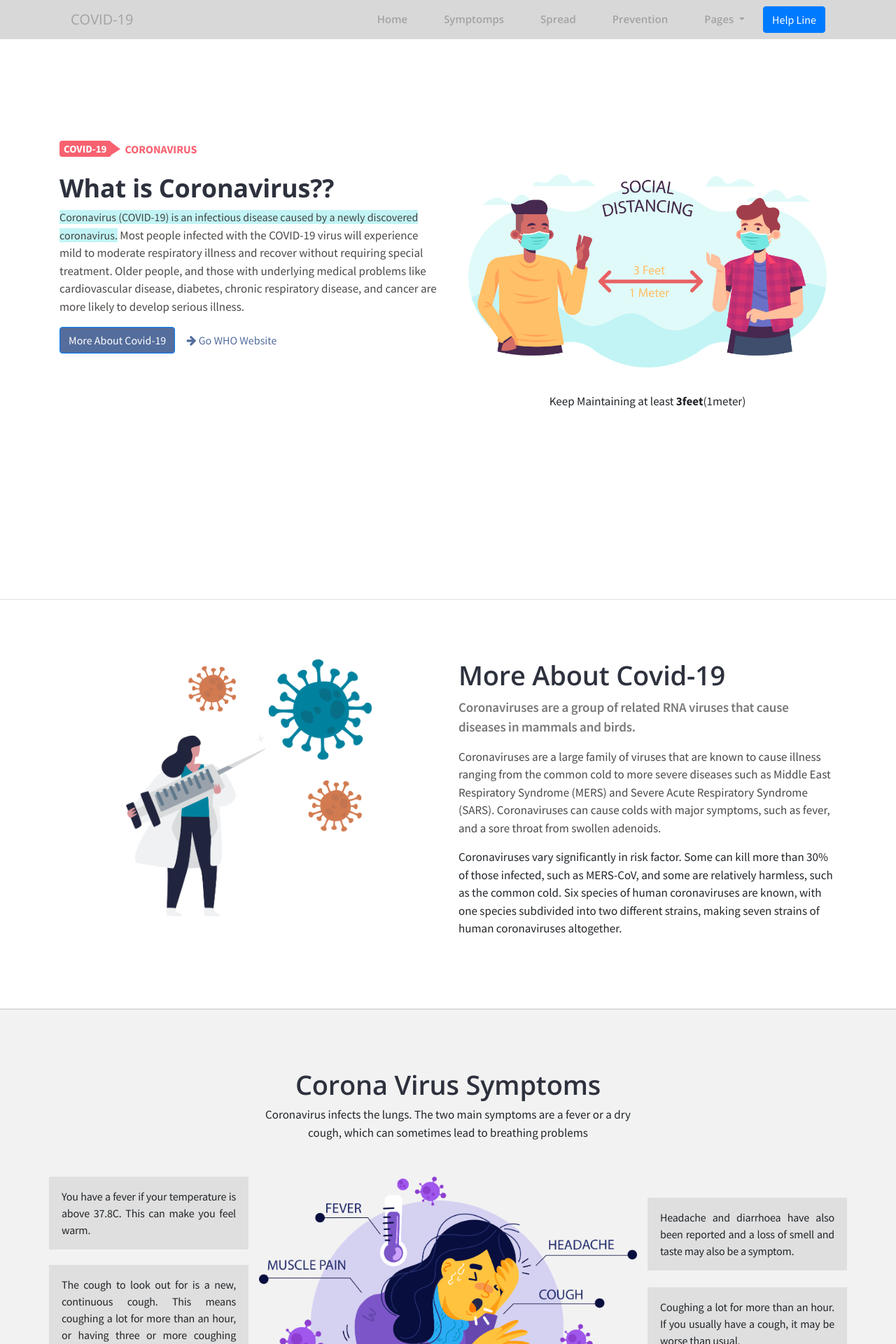
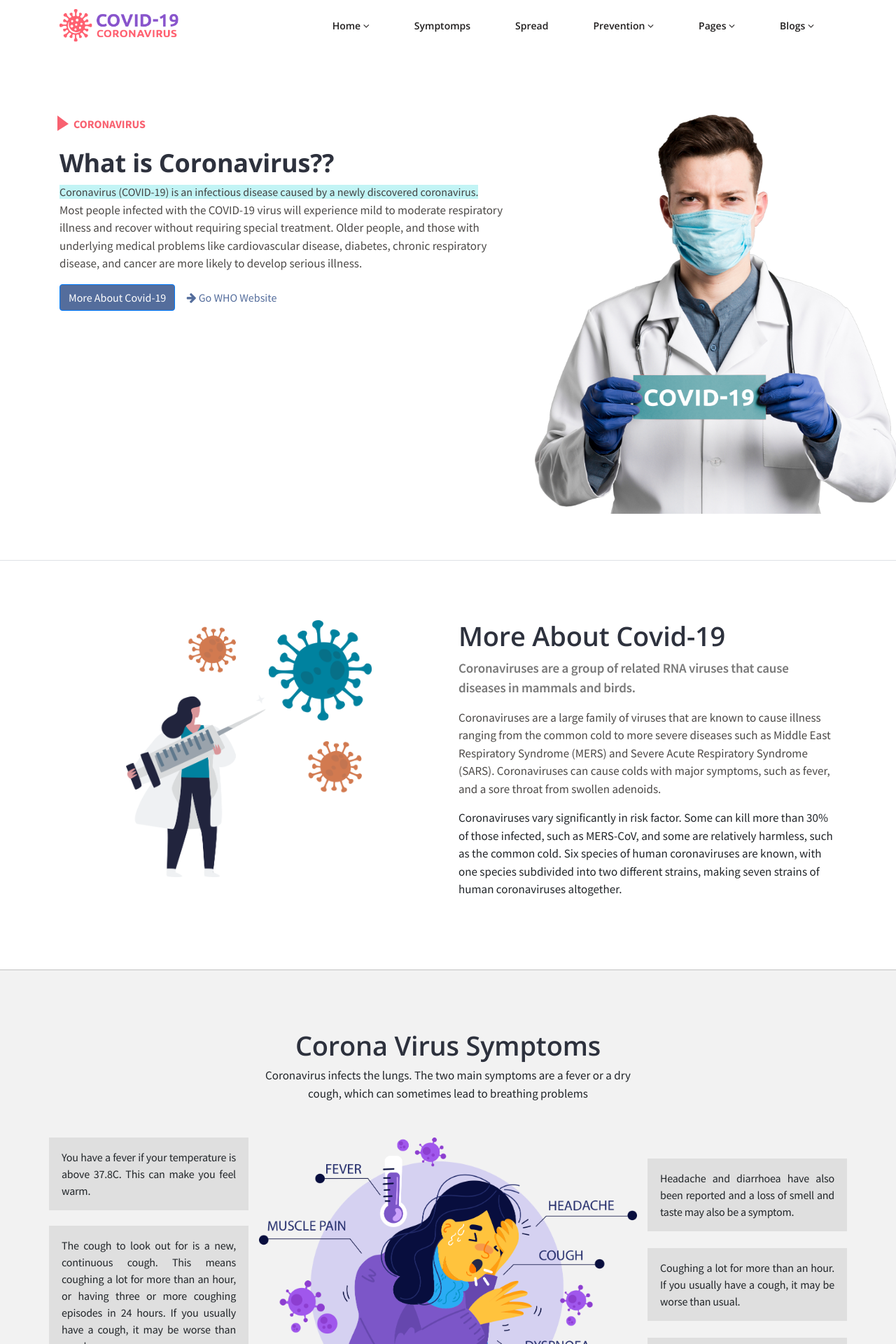
Before and after one commit to developerHafij/covid-19, a PHP site: page / in a window 1280 px wide. Shown: the top 1920 px of the page at 70% size. Run offline with PHP 8.4, Linux system fonts and the light colour scheme; some libraries are stand-ins or nearby versions.

Commit message:
update navbar

```diff
--- a/css/style.css
+++ b/css/style.css
@@ -16,25 +16,100 @@ p,span{
 
 /* Menubar Section CSS */
 .menubar-section{
-	font-family: 'Open Sans', sans-serif;
-	background-color: #d8d8d8;
+    font-family: 'Open Sans', sans-serif;
+    background-color: #fff;
 }
-.menubar-section a{
-	color: #a2a2a2 !important;
+.navbar-dark .navbar-brand {
+    color: #ec1919 !important;
 }
-.navbar-light .navbar-nav .nav-link {
-	font-size: 15px;
-    color: #4444;
+.navbar-dark .navbar-nav .nav-link {
+    font-size: 14px;
     font-weight: 600;
-    padding: 7px 26px;
+    padding: 15px 32px;
+    color: #211f1f;
+}.navbar-dark .navbar-nav .nav-link:hover {
+    color: #7c56c8;
 }
-.menubar-section .bg-light{
- 	background-color: #d8d8d8 !important;
- }
+
+/* ------------------------------- */
+
+/* Sticky Navbar CSS Start */
+.dropdown-item:hover{
+    background-color: #fff;
+    color:#fff;
+}
+nav{
+    -webkit-transition: padding-top .3s,padding-bottom .3s;
+    -moz-transition: padding-top .3s,padding-bottom .3s;
+    transition: padding-top .3s,padding-bottom .3s;
+    border: none;
+}
+.fixed-top {
+    position: fixed;
+    top: 0;
+    right: 0;
+    left: 0;
+    z-index: 1030;
+    background-color: transparent;
+}
+.shrink{
+    padding: 4px 0;
+    background-color: #fff;
+    border-bottom: 1px solid #e6e6e6;
+}
+/* Sticky Navbar CSS End */
+
+/* ------------------------------- */
+
+/* Drop Down CSS Start */
+.menubar-section .collapse .dropbtn {
+    background-color: #fff;
+    transition: 0.3s ease-in-out;
+}.menubar-section .collapse .dropbtn:hover {
+    color: #7c56c8;
+}
+.menubar-section .collapse .dropdown-content {
+    display: none;
+    position: absolute;
+    background-color: #fff;
+    z-index: 1;
+    top: 50px;
+    width: 150px;
+    right: 0;
+}
+.menubar-section .collapse .dropdown:hover .dropdown-content {
+    display: block;
+}
+.menubar-section .collapse .dropdown-content a {
+    color: #444444;
+    padding: 10px 13px;
+    text-decoration: none;
+    display: block;
+    font-size: 13px;
+    text-align: left;
+    font-weight: 400;
+    border-bottom: 0.1px solid #fff;
+    transition: 0.3s ease-in-out;
+}
+.menubar-section .collapse .dropdown-content a:hover {
+    background-color: #ddd;
+    color: #7c56c8;
+    padding-left: 20px;
+    font-weight: 600;
+}
+/* Drop Down CSS End */
+
 
 /* Banner Section CSS */
 .banner-section{
-	height: 100vh;
+    background-image: url('../images/background.png');
+    background-repeat: no-repeat;
+    background-size: contain;
+    background-position: center;
+    height: 100vh;
+}
+.banner-section .full-banner{
+    padding: 165px 0;
 }
 .banner-details .badge-danger{
 	font-size: 15px;
--- a/footer.php
+++ b/footer.php
@@ -75,5 +75,21 @@
     <script src="https://code.jquery.com/jquery-3.4.1.slim.min.js"></script>
     <script src="https://cdn.jsdelivr.net/npm/popper.js@1.16.0/dist/umd/popper.min.js"></script>
     <script src="https://stackpath.bootstrapcdn.com/bootstrap/4.4.1/js/bootstrap.min.js"></script>
+
+    <!-- Start Script For Sticky Navbar -->
+  	<script type="text/javascript">
+	    $(document).on("scroll", function(){
+	      if
+	        ($(document).scrollTop() > 86){
+	        $("#banner").addClass("shrink");
+	      }
+	      else
+	      {
+	        $("#banner").removeClass("shrink");
+	      }
+	    });
+  	</script>
+  	<!-- End Script For Sticky Navbar -->
+
   </body>
 </html>
--- a/header.php
+++ b/header.php
@@ -4,6 +4,9 @@
     <!-- Required meta tags -->
     <meta charset="utf-8">
     <meta name="viewport" content="width=device-width, initial-scale=1, shrink-to-fit=no">
+
+    <!-- Site Icon -->
+    <link rel="icon" type="icon/css" href="images/icon.png">
 
     <!-- Bootstrap CSS -->
     <link rel="stylesheet" href="https://stackpath.bootstrapcdn.com/bootstrap/4.4.1/css/bootstrap.min.css">
@@ -12,6 +15,11 @@
     <!-- Font Awesome CDN -->
     <link rel="stylesheet" type="text/css" href="https://stackpath.bootstrapcdn.com/font-awesome/4.7.0/css/font-awesome.min.css">
 
+    <!-- Include Links for Sticky Navbar -->
+    <link href="//maxcdn.bootstrapcdn.com/bootstrap/4.0.0/css/bootstrap.min.css" rel="stylesheet" id="bootstrap-css">
+    <script src="//maxcdn.bootstrapcdn.com/bootstrap/4.0.0/js/bootstrap.min.js"></script>
+    <script src="//cdnjs.cloudflare.com/ajax/libs/jquery/3.2.1/jquery.min.js"></script>
+
     <!-- Custom CSS -->
     <link rel="stylesheet" type="text/css" href="css/style.css">
 
--- a/index.php
+++ b/index.php
@@ -6,12 +6,12 @@
 
 
 <!-- Start Banner Section -->
-<section class="banner-section" style="padding-top: 60px;">
+<section class="banner-section">
 	<div class="container">
-		<div class="row full-banner cmn-padding">
+		<div class="row full-banner">
 			<!-- Left Section Start -->
-			<div class="col-md-6 md-6 banner-details">
-				<span class="badge badge-danger covid-19">Covid-19</span>
+			<div class="col-md-7 md-7 banner-details">
+				<span class="badge badge-danger covid-19"></span>
 				<span class="c_arrow"></span>
 				<span class="virus"><strong>CoronaVirus</strong></span>
 				<h2>What is Coronavirus??</h2>
@@ -26,9 +26,9 @@
 			<!-- Left Section End -->
 
 			<!-- Right Section Start -->
-			<div class="col-md-6 md-6 banner-image">
-				<img src="images/bann.png">
-				<p>Keep Maintaining at least <b>3feet</b>(1meter)</p>
+			<div class="col-md-5 md-5 banner-image">
+				<!-- <img src="images/bann.png">
+				<p>Keep Maintaining at least <b>3feet</b>(1meter)</p> -->
 			</div>
 			<!-- Right Section End -->
 		</div>
--- a/menubar.php
+++ b/menubar.php
@@ -1,15 +1,26 @@
 <section class="menubar-section">
 	<div class="container">
-		<nav class="navbar navbar-expand-lg navbar-light bg-light">
-		  <a class="navbar-brand" href="#">COVID-19</a>
-		  <button class="navbar-toggler" type="button" data-toggle="collapse" data-target="#navbarSupportedContent" aria-controls="navbarSupportedContent" aria-expanded="false" aria-label="Toggle navigation">
+		<nav class="navbar navbar-expand-md navbar-dark fixed-top" id="banner">
+			<div class="container">
+				<!-- Brand -->
+				<a class="navbar-brand" href="#"><img src="images/logo.png" width="170px"></a>
+
+				<!-- Toggler/collapsibe Button -->
+				<button class="navbar-toggler" type="button" data-toggle="collapse" data-target="#collapsibleNavbar">
 					<span class="navbar-toggler-icon"></span>
 				</button>
 
-		  <div class="collapse navbar-collapse" id="navbarSupportedContent">
+			  	<!-- Navbar links -->
+			  	<div class="collapse navbar-collapse" id="collapsibleNavbar">
 				    <ul class="navbar-nav ml-auto">
-		      <li class="nav-item">
-		        <a class="nav-link" href="index.php" id="Home">Home</a>
+				    	<li class="nav-item dropdown">
+							<a class="nav-link dropbtn" href="index.php" id="Home">Home <i class="fa fa-angle-down"></i></a>
+							<div class="dropdown-content">
+							    <a href="#">Home Style One</a>
+							    <a href="#">Home Style Two</a>
+							    <a href="#">Home Style Three</a>
+							    <a href="#">Home Style Four</a>
+							 </div>
 						</li>
 						<li class="nav-item">
 							<a class="nav-link" href="#" id="Symptomps">Symptomps</a>
@@ -17,26 +28,40 @@
 						<li class="nav-item">
 							<a class="nav-link" href="#" id="Spread">Spread</a>
 						</li>
-		      <li class="nav-item">
-		        <a class="nav-link" href="#" id="Prevention">Prevention</a>
+						<li class="nav-item dropdown">
+							<a class="nav-link dropbtn" href="#" id="Prevention">Prevention <i class="fa fa-angle-down"></i></a>
+							<div class="dropdown-content">
+							    <a href="#">Supplies</a>
+							    <a href="#">Behaviour</a>
+							    <a href="#">Vaccine</a>
+							    <a href="#">Medicine</a>
+							    <a href="#">Treatment</a>
+							 </div>
 						</li>
 						<li class="nav-item dropdown">
-		        <a class="nav-link dropdown-toggle" href="#" id="navbarDropdown" role="button" data-toggle="dropdown" aria-haspopup="false" aria-expanded="false">
-		          Pages
-		        </a>
-		        <div class="dropdown-menu" aria-labelledby="navbarDropdown">
-		          <a class="dropdown-item" href="#">About page</a>
-		          <a class="dropdown-item" href="#">BLog page</a>
-		          <a class="dropdown-item" href="#">Faq page</a>
-		          <a class="dropdown-item" href="#">Contact</a>
-		          <a class="dropdown-item" href="#">404 page</a>
-		          <!-- <div class="dropdown-divider"></div> -->
+							<a class="nav-link dropbtn" href="index.php" id="Home">Pages <i class="fa fa-angle-down"></i></a>
+							<div class="dropdown-content">
+							    <a href="#">About page</a>
+							    <a href="#">BLog page</a>
+							    <a href="#">Faq page</a>
+							    <a href="#">Contact</a>
+							    <a href="#">404 page</a>
 							 </div>
 						</li>
-		      <li class="">
+						<li class="nav-item dropdown">
+							<a class="nav-link dropbtn" href="index.php" id="Home">Blogs <i class="fa fa-angle-down"></i></a>
+							<div class="dropdown-content">
+							    <a href="#">Blog Covid-19</a>
+							    <a href="#">News Blog</a>
+							    <a href="#">Latest BLog</a>
+							    <a href="#">Science Blog</a>
+							 </div>
+						</li>
+						<!-- <li class="">
 						<span class="btn btn-primary">Help Line</span>
-		      </li>
+						</li> -->
 				    </ul>
+			  	</div>
 			</div>
 		</nav>
 	</div>
```
Also changed, not shown: images/background.png (added), images/icon.png (added), images/logo.png (added). Lines whose indentation alone changed are shown as unchanged.
